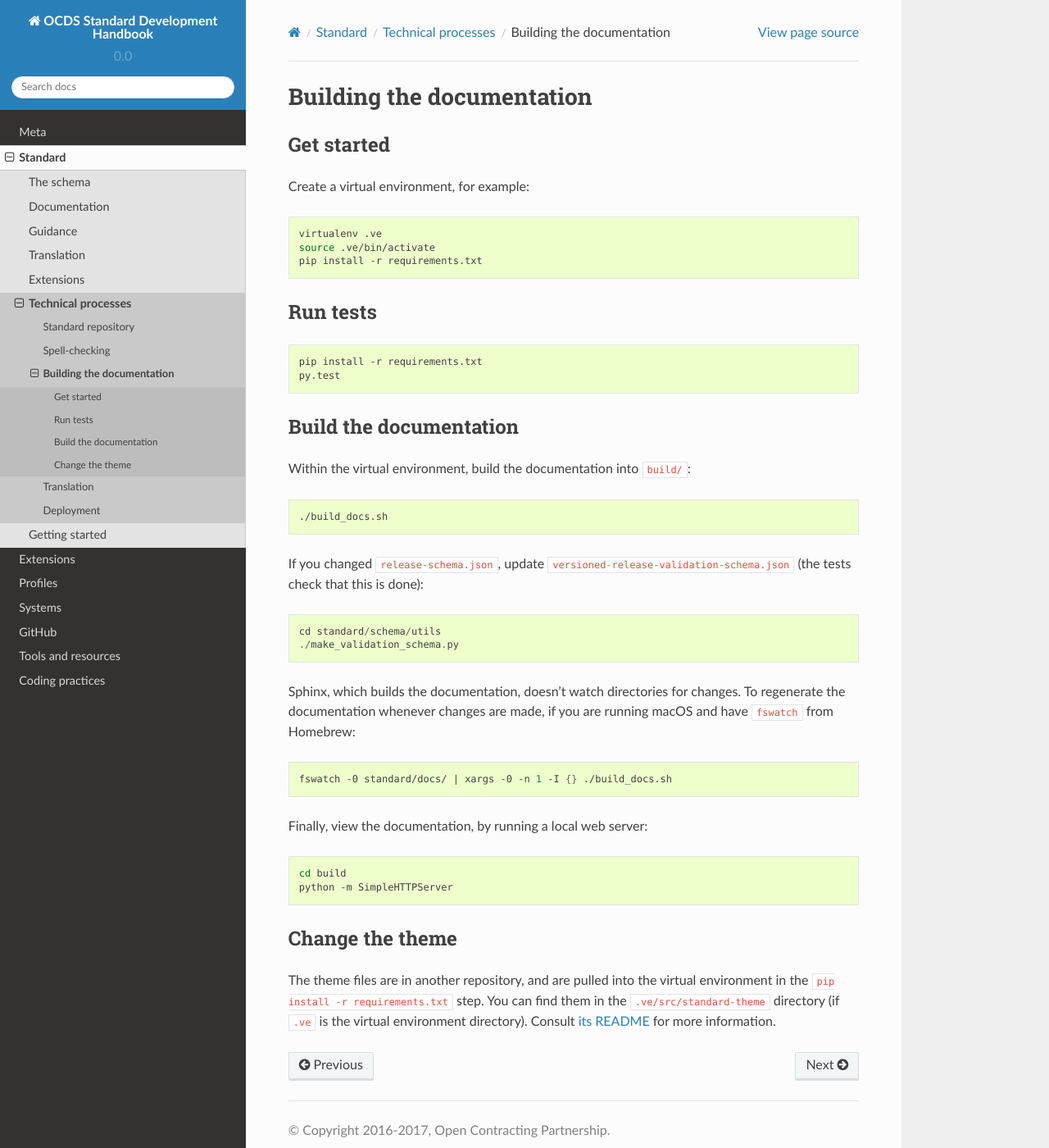
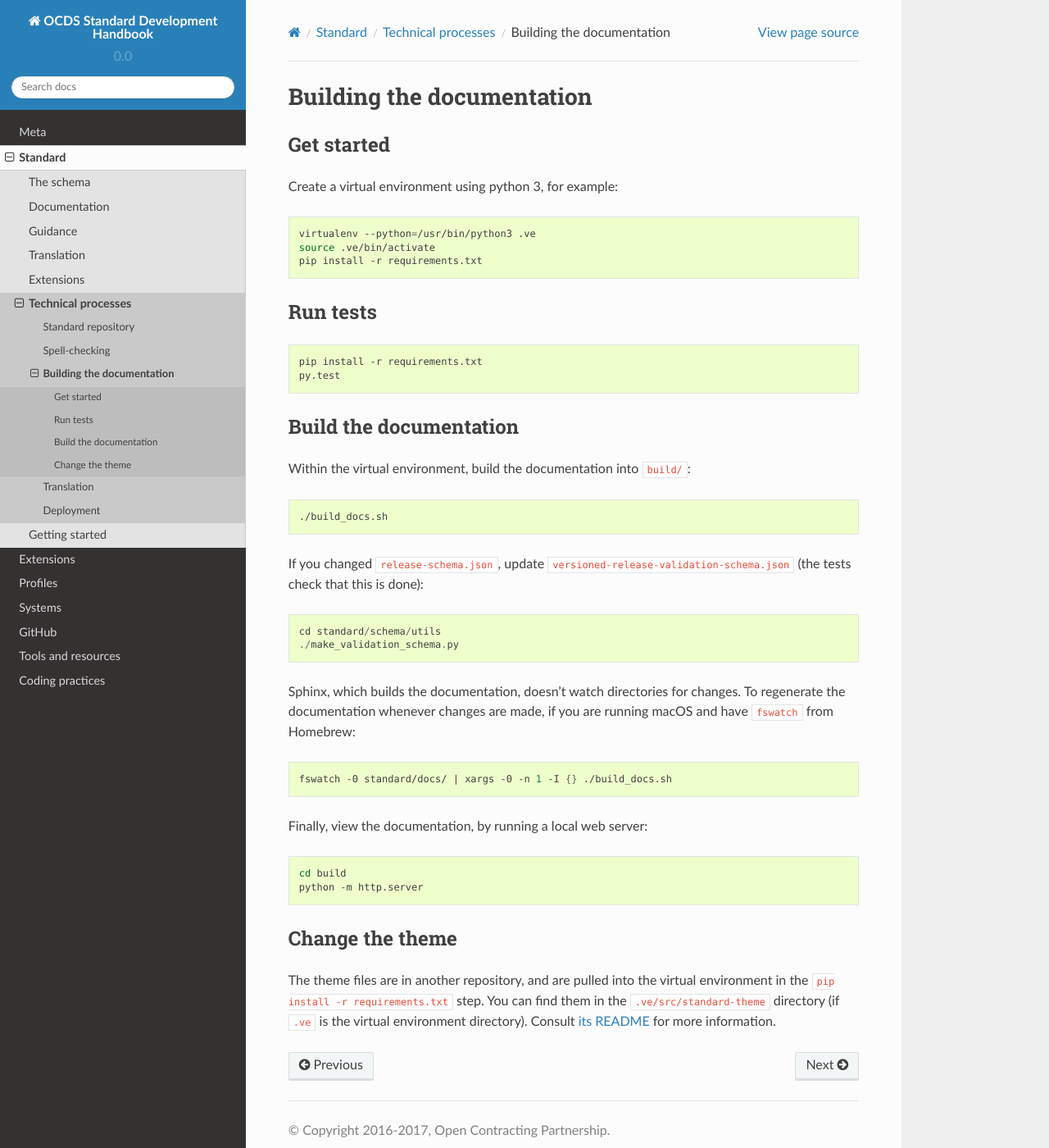
Before and after one commit to open-contracting/standard-development-handbook, a Sphinx documentation site: the page built from docs/standard/technical/build.md, in a window 1280 px wide and 1400 px high. Shown: the whole window at 82% size. Built offline with Sphinx 7.4.7 and the Read the Docs theme 2.0.0, drawn with Linux system fonts in a browser that asks for light colours.

Commit message:
[#84] Specify python 3 required in virtualenv

````diff
--- a/docs/standard/technical/build.md
+++ b/docs/standard/technical/build.md
@@ -2,10 +2,10 @@
 
 ## Get started
 
-Create a virtual environment, for example:
+Create a virtual environment using python 3, for example:
 
 ```shell
-virtualenv .ve
+virtualenv --python=/usr/bin/python3 .ve
 source .ve/bin/activate
 pip install -r requirements.txt
 ```
@@ -42,7 +42,7 @@ Finally, view the documentation, by running a local web server:
 
 ```shell
 cd build
-python -m SimpleHTTPServer
+python -m http.server
 ```
 
 ## Change the theme
````
